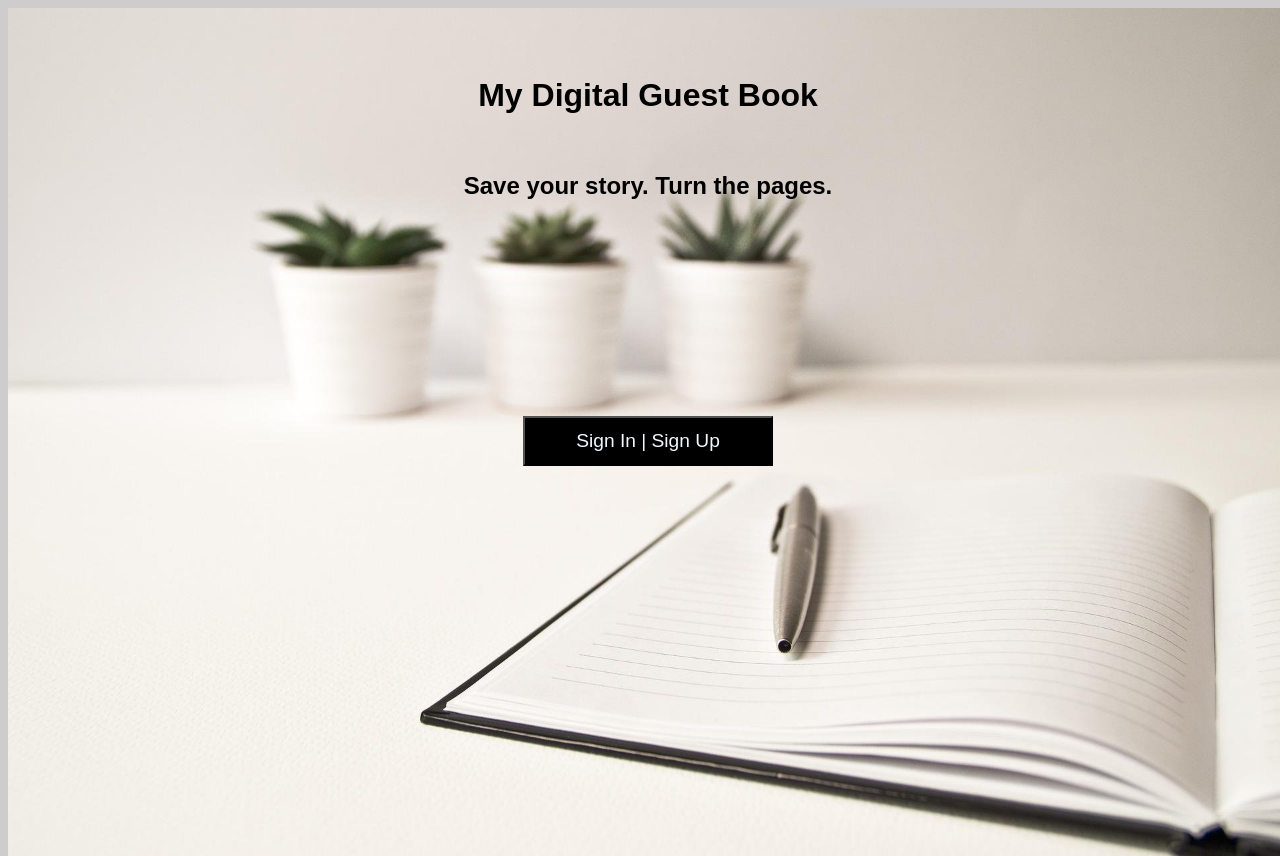
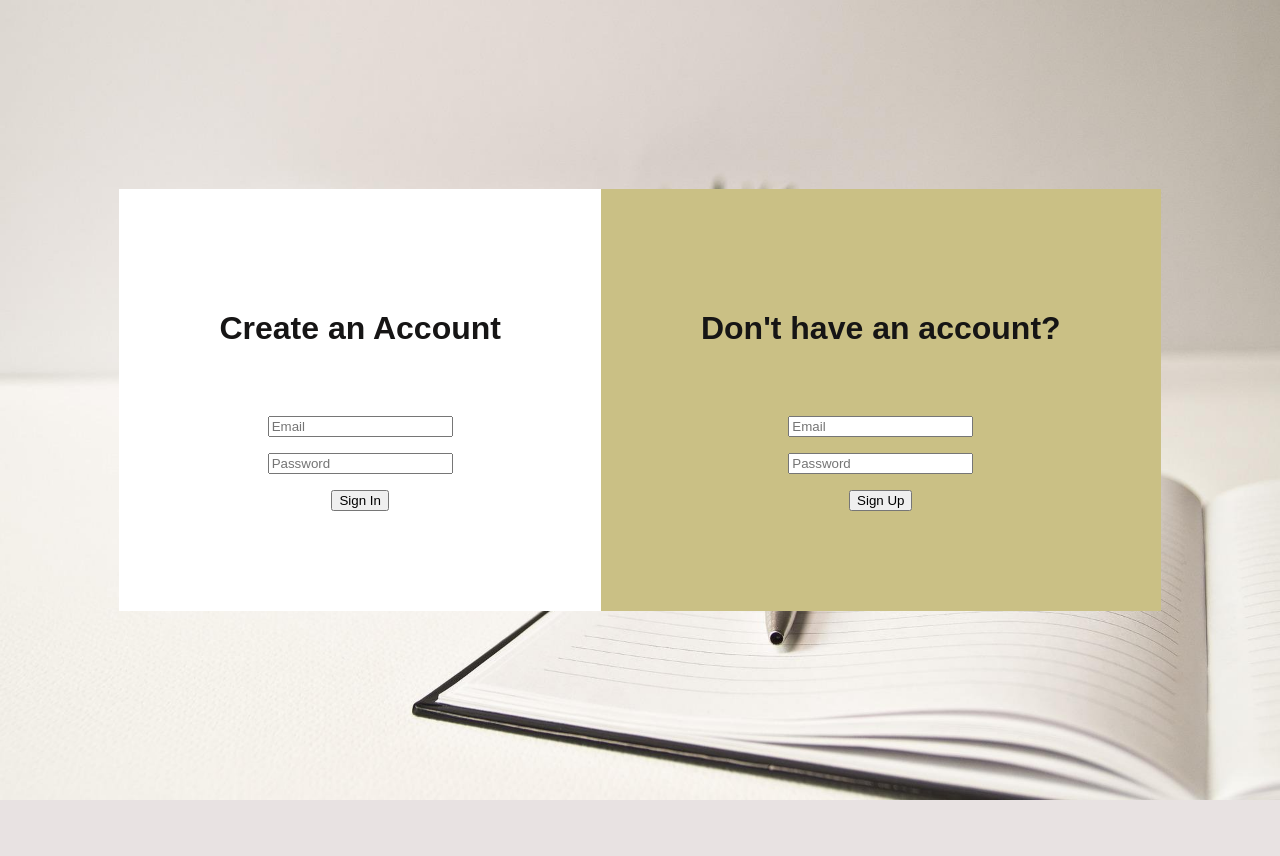
Before and after one commit to alicehsing/adv-react-guestbook-auth, a React app: page /login in a window 1280 px wide. After the commit the page ends 800 px from the top, so only its background shows below. Built offline with nearby package versions, Linux system fonts and the light colour scheme.

Commit message:
created forms in Authentication Page

```diff
--- a/src/App.css
+++ b/src/App.css
@@ -1,9 +1,12 @@
 html,
-bod,
+body,
 #root,
 .App {
   display: flex;
-  background-color: rgb(206, 204, 204);
+  flex-direction: column;
+  justify-content: center;
+  align-items: center;
+  background-color: rgb(232, 226, 226);
   background-size: cover;
   color: rgb(22, 21, 21);
   font-family: Arial, Helvetica, sans-serif;
@@ -29,7 +32,7 @@ bod,
   background-size: cover;
   min-height: 100vh;
   width: 100vw;
-  padding-top: 3rem;
+  /* padding-top: 3rem; */
   gap: 1rem;
 }
 
@@ -40,4 +43,64 @@ bod,
   color: aliceblue;
   font-size: larger;
   margin-top: 180px;
+  display: flex;
+  flex-direction: column;
+  justify-content: center;
+  align-items: center;
 }
+
+.auth {
+  height: 100%;
+  display: flex;
+  flex-direction: column;
+  justify-content: center;
+  align-items: center;
+  color: black;
+  padding-top: 2rem;
+  gap: 1rem;
+}
+
+.authentication {
+  display: flex;
+  flex-direction: row;
+  justify-content: center;
+  align-items: center;
+  /* gap: 1rem; */
+  background-image: url('assets/background.jpg');
+  background-size: cover;
+  min-height: 100vh;
+  width: 100vw;
+}
+
+.left {
+  display: flex;
+  flex-direction: column;
+  justify-content: center;
+  align-items: center;
+  gap: 1rem;
+  /* margin-left: 30px;
+  margin-right: 30px; */
+  background-color: white;
+  padding: 100px;
+}
+
+.right {
+  display: flex;
+  flex-direction: column;
+  justify-content: center;
+  align-items: center;
+  gap: 1rem;
+  /* margin-left: 30px;
+  margin-right: 30px; */
+  background-color: rgb(202, 192, 133);
+  padding: 100px;
+}
+
+.guestbookImg {
+  height: 50px;
+  width: 50px;
+}
+
+.existingAccount {
+  color: rgb(179, 40, 179);
+}
--- a/src/App.jsx
+++ b/src/App.jsx
@@ -3,7 +3,7 @@ import { BrowserRouter as Router, Switch, Route } from 'react-router-dom';
 import Header from './views/Header';
 import Home from './views/Home';
 import List from './views/List';
-import Login from './views/Login';
+import Authentication from './views/Authentication';
 import styles from './App.css';
 
 export default function App() {
@@ -11,11 +11,11 @@ export default function App() {
     <main className={styles.main}>
       <Router>
         <Switch>
-          <Route path="/">
+          <Route exact path="/">
             <Home />
           </Route>
           <Route path="/login">
-            <Login />
+            <Authentication />
           </Route>
           <Route path="/guestbook">
             <Header />
--- /dev/null
+++ b/src/views/Authentication.jsx
@@ -0,0 +1,46 @@
+import React from 'react';
+import styles from '../App.css';
+import guestbook from '../assets/guestbook_icon.png';
+
+export default function Authentication() {
+  return (
+    <>
+      <div className={styles.authentication}>
+        <div className={styles.left}>
+          <h1>Create an Account</h1>
+          <form className={styles.auth}>
+            <label>
+              <input id="email" name="email" type="email" placeholder="Email" />
+            </label>
+            <label>
+              <input
+                id="password"
+                name="password"
+                type="password"
+                placeholder="Password"
+              />
+            </label>
+            <button type="button">Sign In</button>
+          </form>
+        </div>
+        <div className={styles.right}>
+          <h1>Don't have an account?</h1>
+          <form className={styles.auth}>
+            <label>
+              <input id="email" name="email" type="email" placeholder="Email" />
+            </label>
+            <label>
+              <input
+                id="password"
+                name="password"
+                type="password"
+                placeholder="Password"
+              />
+            </label>
+            <button type="button">Sign Up</button>
+          </form>
+        </div>
+      </div>
+    </>
+  );
+}
--- a/src/views/Header.jsx
+++ b/src/views/Header.jsx
@@ -1,5 +1,9 @@
 import React from 'react';
 
 export default function Header() {
-  return <div>Header</div>;
+  return (
+    <>
+      <h1>Header</h1>
+    </>
+  );
 }
--- a/src/views/Home.jsx
+++ b/src/views/Home.jsx
@@ -1,4 +1,5 @@
 import React from 'react';
+import { Link } from 'react-router-dom';
 import styles from '../App.css';
 
 export default function Home() {
@@ -7,7 +8,9 @@ export default function Home() {
       <main className={styles.home}>
         <h1>My Digital Guest Book</h1>
         <h2>Save your story. Turn the pages.</h2>
-        <button className={styles.signinbtn}>Sign In | Sign Up</button>
+        <Link to="/login" className={styles.signinbtn}>
+          Sign In | Sign Up
+        </Link>
       </main>
     </>
   );
--- a/src/views/Login.jsx
+++ /dev/null
@@ -1,5 +0,0 @@
-import React from 'react';
-
-export default function Login() {
-  return <div>Login</div>;
-}
```
